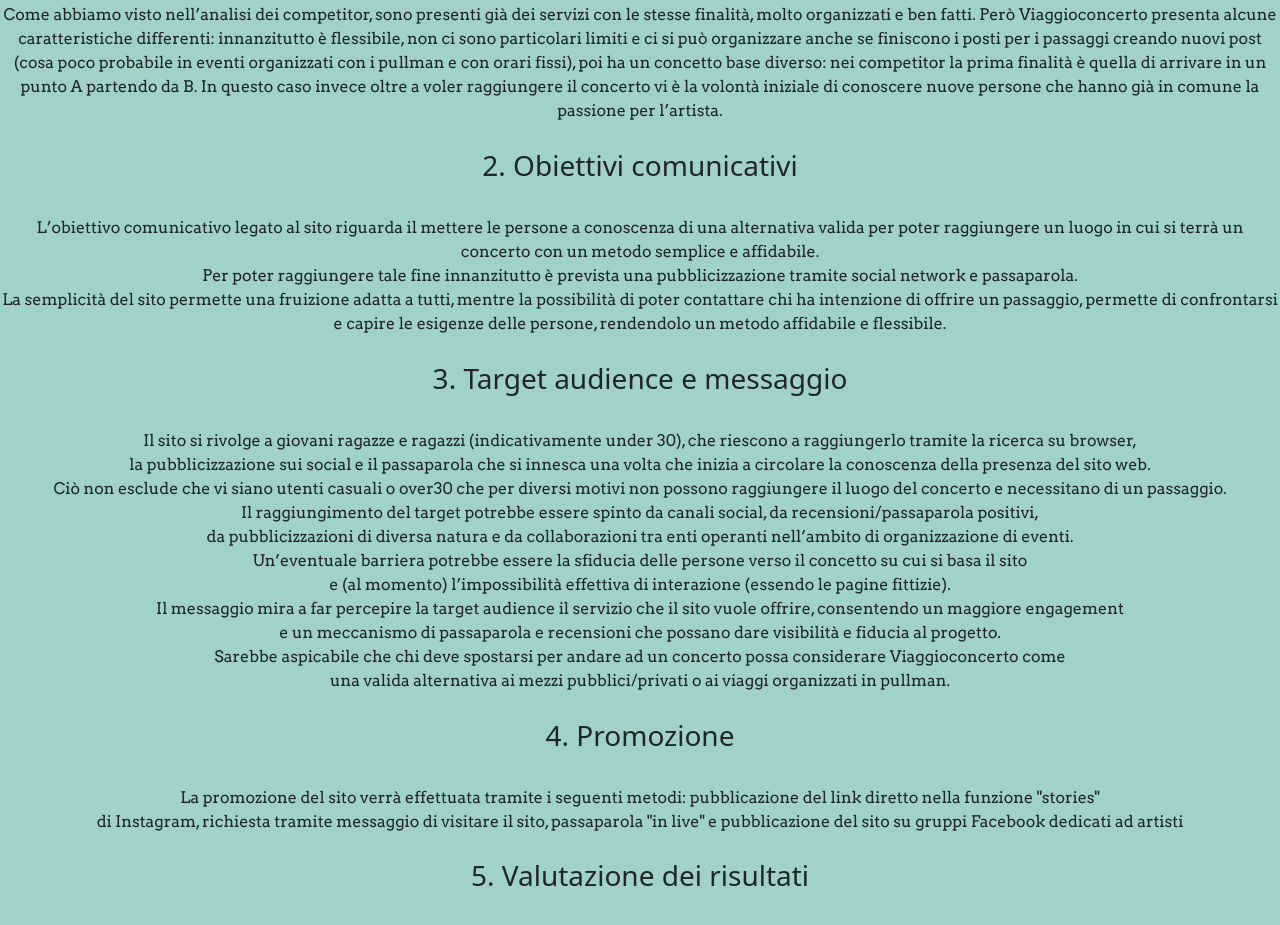
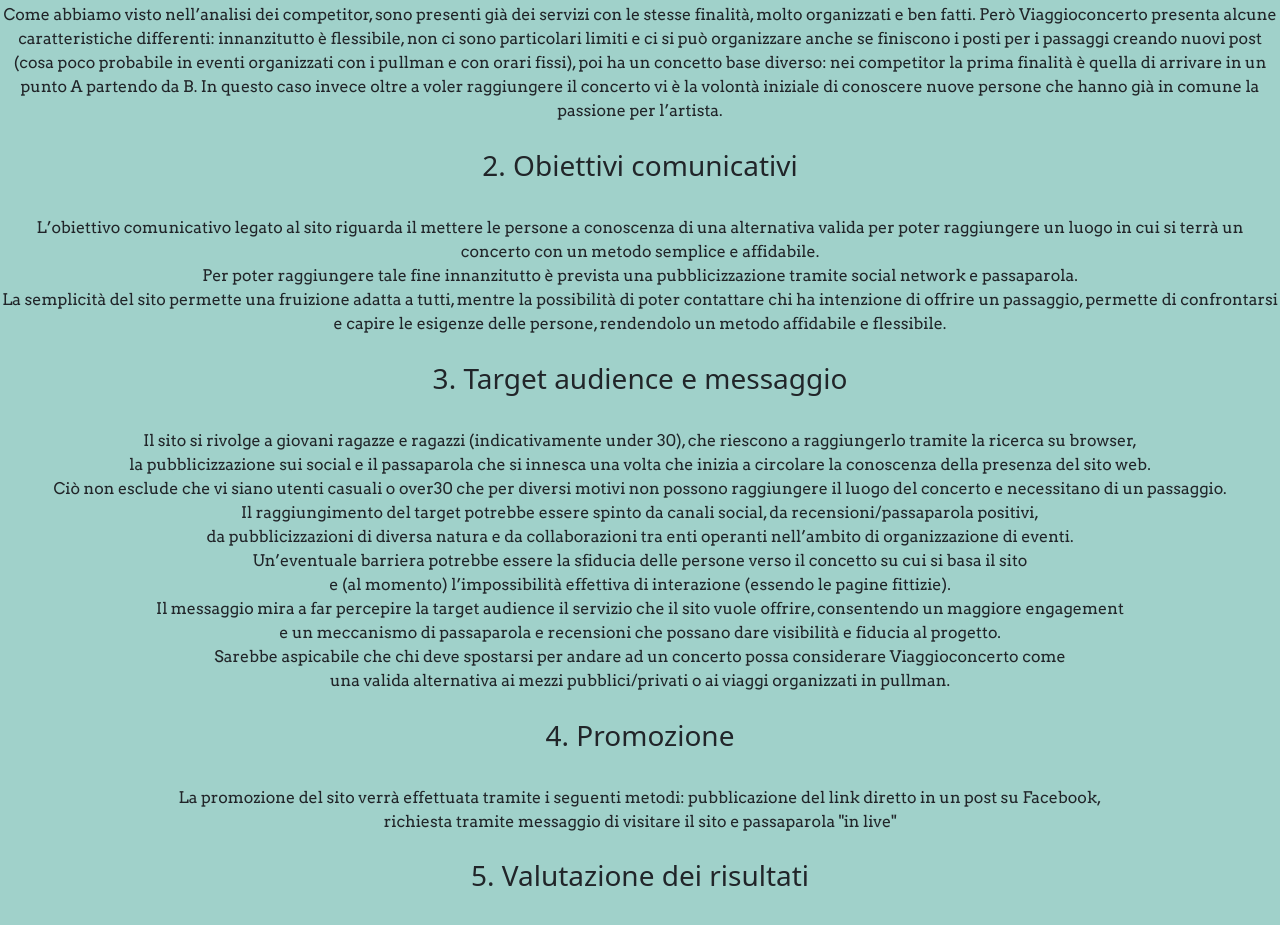
Before and after one commit to ElenaSantolini/esame_informatica_umanistica, a plain HTML site: page aboutus.html in a window 1280 px wide. Shown: the part 5399-6324 px from the top of the page. Drawn offline with nearby package versions, Linux system fonts and the light colour scheme; a web font is replaced by a local one.

Commit message:
Add files via upload

```diff
--- a/aboutus.html
+++ b/aboutus.html
@@ -144,7 +144,7 @@
 
       <h3>4. Promozione</h3>
       <section id="testodocumentazione">
-        La promozione del sito verrà effettuata tramite i seguenti metodi: pubblicazione del link diretto nella funzione "stories"<br>di Instagram, richiesta tramite messaggio di visitare il sito, passaparola "in live" e pubblicazione del sito su gruppi Facebook dedicati ad artisti
+        La promozione del sito verrà effettuata tramite i seguenti metodi: pubblicazione del link diretto in un post su Facebook,<br> richiesta tramite messaggio di visitare il sito e passaparola "in live"
 
       </section>
       <h3>5. Valutazione dei risultati</h3>
```
